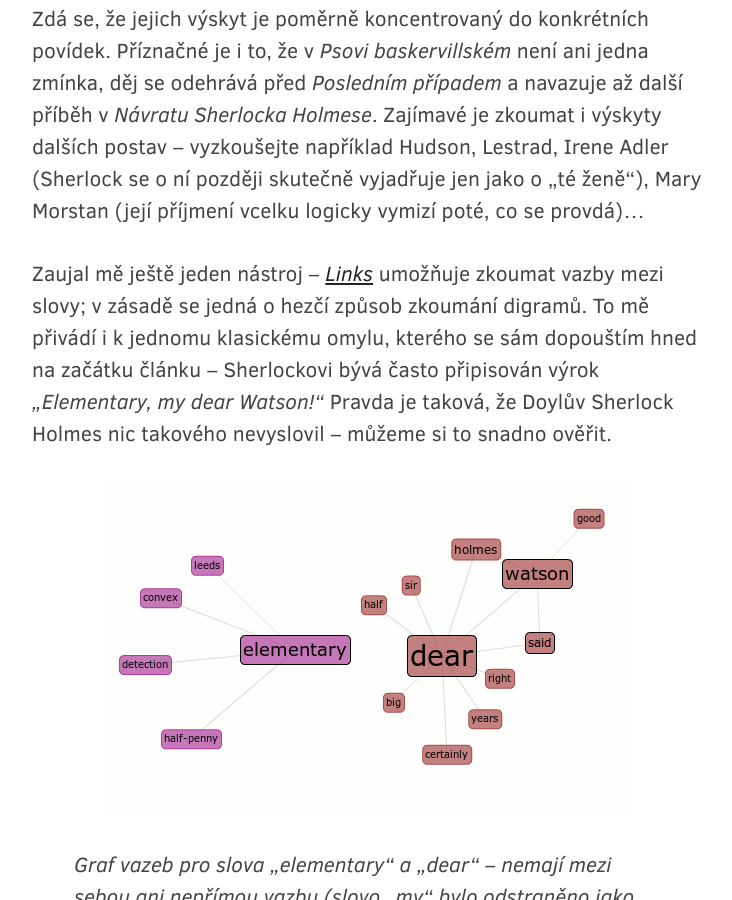
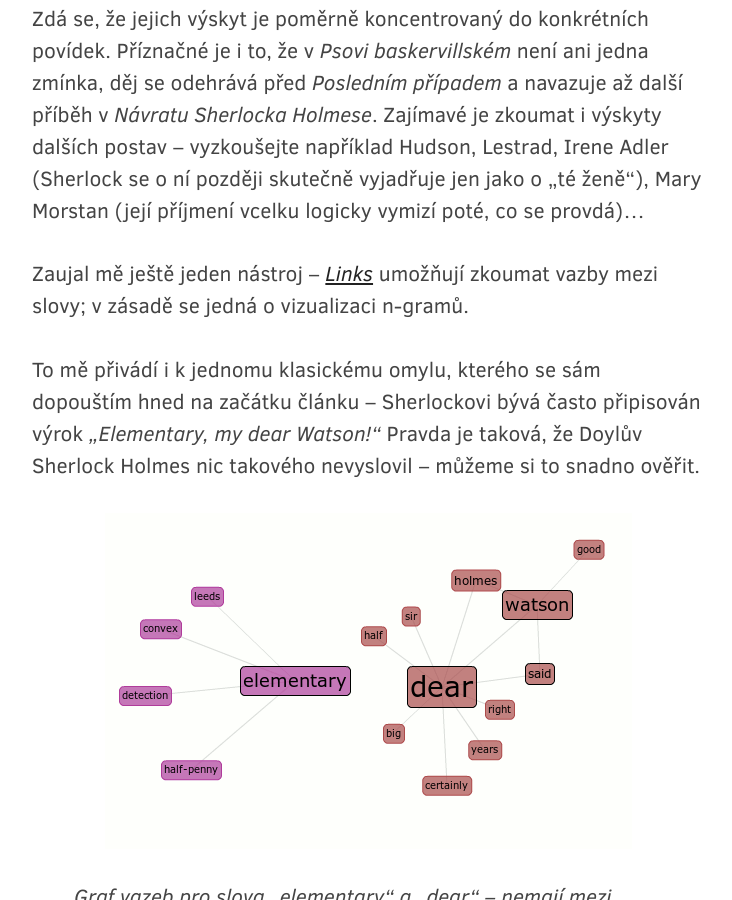
Before and after one commit to jnv/bitoff.cz, a Jekyll site: the page built from _posts/2014-02-28-voyant.md, in a window 1280 px wide and 900 px high, scrolled down 3802 px. Shown: the whole window, without its empty margins (272-1004 px from the left). Built offline with Jekyll 4.4.1, drawn with Linux system fonts in a browser that asks for light colours.

Commit message:
voyant: ngrams

```diff
--- a/_posts/2014-02-28-voyant.md
+++ b/_posts/2014-02-28-voyant.md
@@ -64,7 +64,9 @@ Je zde však celá řada dalších možností pro vizualizaci a průzkum textu.
 
 Zdá se, že jejich výskyt je poměrně koncentrovaný do konkrétních povídek. Příznačné je i to, že v <cite>Psovi baskervillském</cite> není ani jedna zmínka, děj se odehrává před <cite>Posledním případem</cite> a navazuje až další příběh v <cite>Návratu Sherlocka Holmese</cite>. Zajímavé je zkoumat i výskyty dalších postav -- vyzkoušejte například Hudson, Lestrad, Irene Adler (Sherlock se o ní později skutečně vyjadřuje jen jako o "té ženě"), Mary Morstan (její příjmení vcelku logicky vymizí poté, co se provdá)...
 
-Zaujal mě ještě jeden nástroj -- [<i>Links</i>](http://docs.voyant-tools.org/tools/links/){: lang="en"} umožňuje zkoumat vazby mezi slovy; v zásadě se jedná o hezčí způsob zkoumání digramů. To mě přivádí i k jednomu klasickému omylu, kterého se sám dopouštím hned na začátku článku -- Sherlockovi bývá často připisován výrok <q lang="en">Elementary, my dear Watson!</q> Pravda je taková, že Doylův Sherlock Holmes nic takového nevyslovil -- můžeme si to snadno ověřit.
+Zaujal mě ještě jeden nástroj -- [<i>Links</i>](http://docs.voyant-tools.org/tools/links/){: lang="en"} umožňují zkoumat vazby mezi slovy; v zásadě se jedná o vizualizaci n-gramů.
+
+To mě přivádí i k jednomu klasickému omylu, kterého se sám dopouštím hned na začátku článku -- Sherlockovi bývá často připisován výrok <q lang="en">Elementary, my dear Watson!</q> Pravda je taková, že Doylův Sherlock Holmes nic takového nevyslovil -- můžeme si to snadno ověřit.
 
 <figure>
 [![]({{page.assets}}/links.png)]({{page.assets}}/links.png)
```
